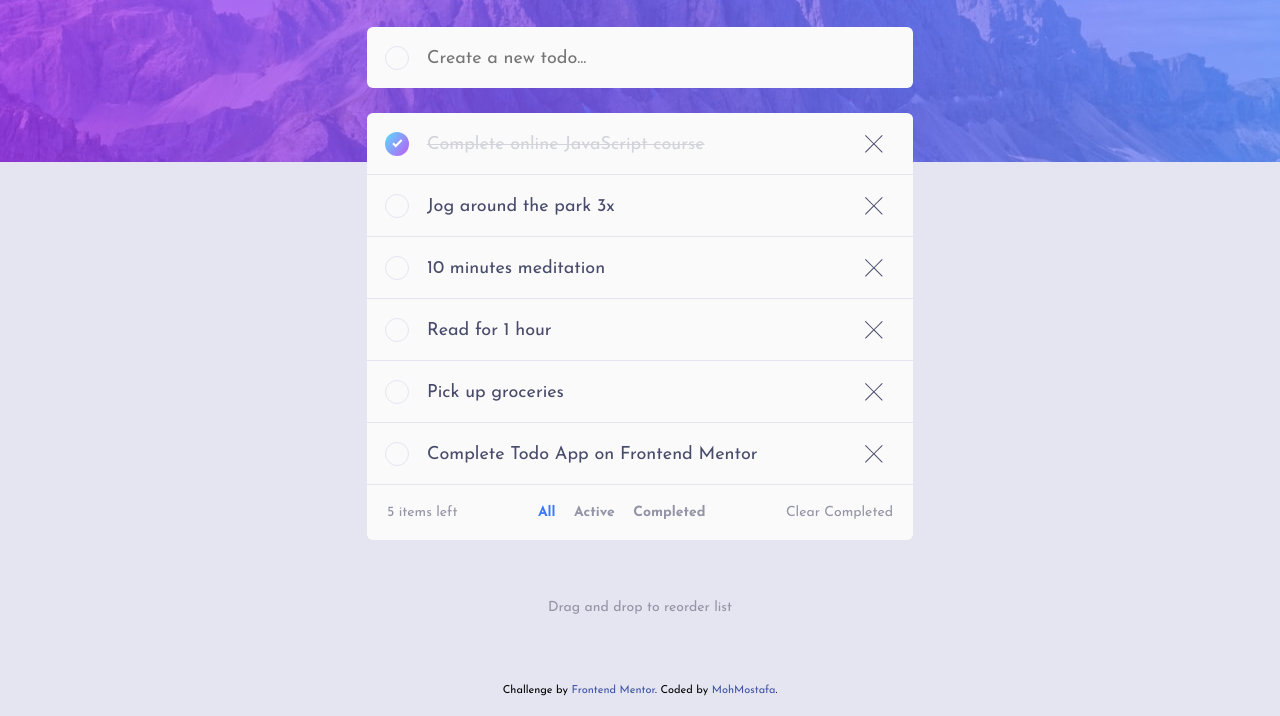
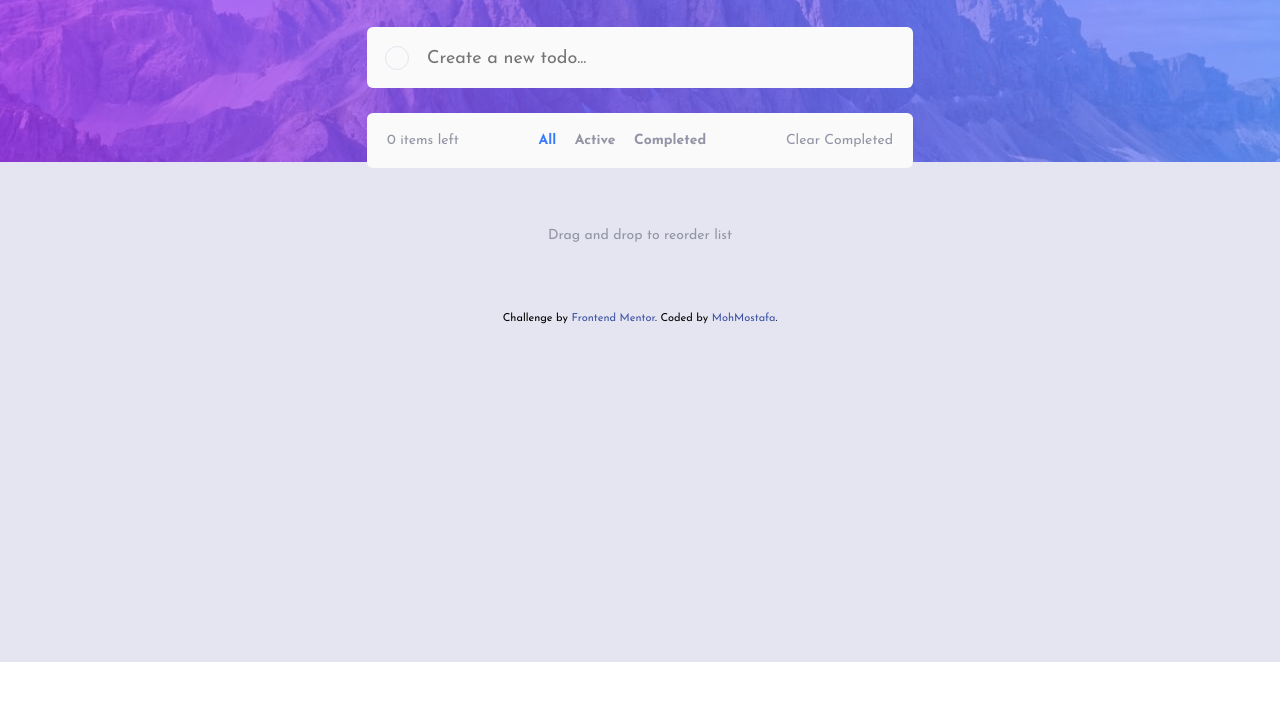
Before and after one commit to MohMostafa-Web/todo-app-main-frontend-mentor, a plain HTML site: page index.html in a window 1280 px wide. Shown: the part 138-854 px from the top of the page. After the commit the page ends 800 px from the top, so only its background shows below. Drawn offline with Linux system fonts and the light colour scheme.

Commit message:
edited index.html

```diff
--- a/index.html
+++ b/index.html
@@ -28,36 +28,6 @@
       </div>
       <div class="todo-list">
         <ul>
-          <li id="todo-1" class="todo completed">
-            <span class="icon"><img class="check" src="images/icon-check.svg" alt="icon-check"></span>
-            <p>Complete online JavaScript course</p>
-            <img class="delete" src="images/icon-cross.svg" alt="icon-cross">
-          </li>
-          <li id="todo-2" class="todo active">
-            <span class="icon"><img class="check" src="images/icon-check.svg" alt="icon-check"></span>
-            <p>Jog around the park 3x</p>
-            <img class="delete" src="images/icon-cross.svg" alt="icon-cross">
-          </li>
-          <li id="todo-3" class="todo active">
-            <span class="icon"><img class="check" src="images/icon-check.svg" alt="icon-check"></span>
-            <p>10 minutes meditation</p>
-            <img class="delete" src="images/icon-cross.svg" alt="icon-cross">
-          </li>
-          <li id="todo-4" class="todo active">
-            <span class="icon"><img class="check" src="images/icon-check.svg" alt="icon-check"></span>
-            <p>Read for 1 hour</p>
-            <img class="delete" src="images/icon-cross.svg" alt="icon-cross">
-          </li>
-          <li id="todo-5" class="todo active">
-            <span class="icon"><img class="check" src="images/icon-check.svg" alt="icon-check"></span>
-            <p>Pick up groceries</p>
-            <img class="delete" src="images/icon-cross.svg" alt="icon-cross">
-          </li>
-          <li id="todo-6" class="todo active">
-            <span class="icon"><img class="check" src="images/icon-check.svg" alt="icon-check"></span>
-            <p>Complete Todo App on Frontend Mentor</p>
-            <img class="delete" src="images/icon-cross.svg" alt="icon-cross">
-          </li>
         </ul>
         <div class="controls">
           <div class="left-items"><span class="number">5</span> items left</div>
```
